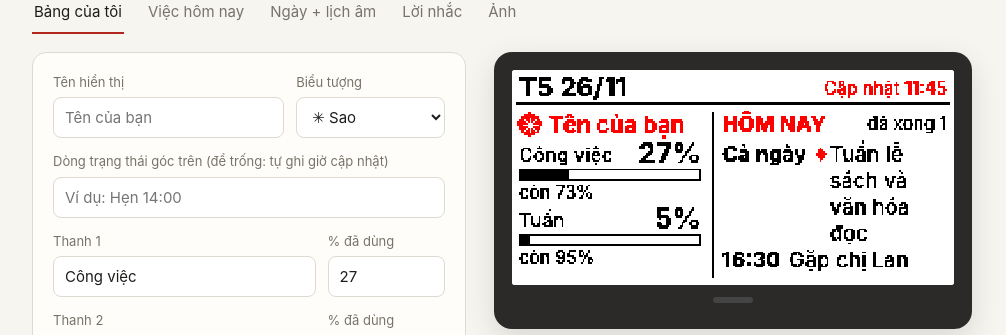
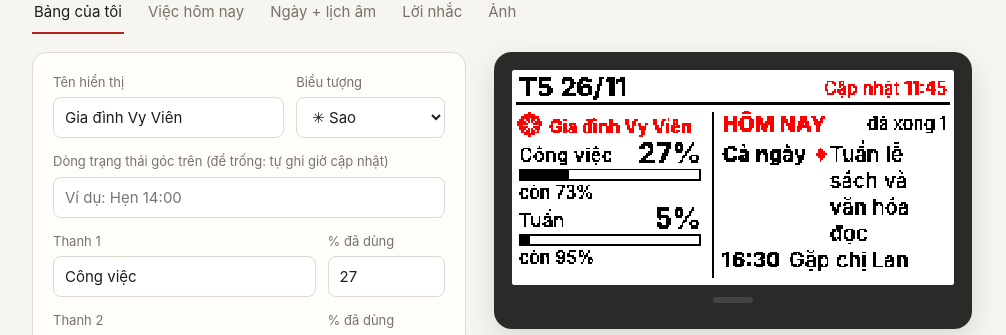
Before and after one commit to trinhthidieuthan/nhan-eink, a plain HTML site: page index.html in a window 1280 px wide. Shown: the part 134-469 px from the top of the page, without its empty margins (138-1144 px from the left). Drawn offline with Linux system fonts and the light colour scheme.

Commit message:
Tên mặc định Gia đình Vy Viên

```diff
--- a/index.html
+++ b/index.html
@@ -199,7 +199,7 @@ function save(){const o={tab};for(const k of FIELDS){const el=$(k);o[k]=el.type=
 function load(){let o={};try{o=JSON.parse(localStorage.getItem(STORE)||'{}');}catch(_){}
   for(const k of FIELDS)if(k in o){const el=$(k);if(el.type==='checkbox')el.checked=!!o[k];else el.value=o[k];}
   if(!$('todoText').value)$('todoText').value='Gửi báo cáo tuần\n! Gọi cho mẹ lúc 7 giờ\nĐọc 20 trang sách\nx Đi chợ';
-  const def={m1Label:'Công việc',m1Pct:'27',m2Label:'Tuần',m2Pct:'5',dashItems:'Cả ngày | ! Tuần lễ sách và văn hóa đọc\n16:30 Gặp chị Lan\nx Gửi báo cáo tuần'};
+  const def={dashName:'Gia đình Vy Viên',m1Label:'Công việc',m1Pct:'27',m2Label:'Tuần',m2Pct:'5',dashItems:'Cả ngày | ! Tuần lễ sách và văn hóa đọc\n16:30 Gặp chị Lan\nx Gửi báo cáo tuần'};
   for(const k in def)if(!(k in o))$(k).value=def[k];
   if(!$('quoteText').value)$('quoteText').value='Chậm lại một chút, mọi thứ vẫn kịp.';
   const t=new Date();$('calDate').value=`${t.getFullYear()}-${String(t.getMonth()+1).padStart(2,'0')}-${String(t.getDate()).padStart(2,'0')}`;
@@ -254,7 +254,8 @@ function drawDash(ctx,w,h){
   // Cột trái: tên + 2 thanh
   const name=$('dashName').value.trim(),icon=$('dashIcon').value;let x=m;
   if(icon!=='none'){drawIcon(ctx,icon,x+6,31,name);x+=17;}
-  setFont(ctx,13,700);ctx.fillStyle=accent();ctx.fillText(ellipsize(ctx,name||'Tên của bạn',col-x-4),x,36);
+  const nm=name||'Tên của bạn';let ns=13;setFont(ctx,ns,700);while(ns>10&&ctx.measureText(nm).width>col-x-4)setFont(ctx,--ns,700);
+  ctx.fillStyle=accent();ctx.fillText(ellipsize(ctx,nm,col-x-4),x,36);
   const gap=showLeft?37:30,y1=showLeft?52:58;
   meter(ctx,m,col-6,$('m1Label').value,$('m1Pct').value,y1,showLeft);
   meter(ctx,m,col-6,$('m2Label').value,$('m2Pct').value,y1+gap,showLeft);
```
